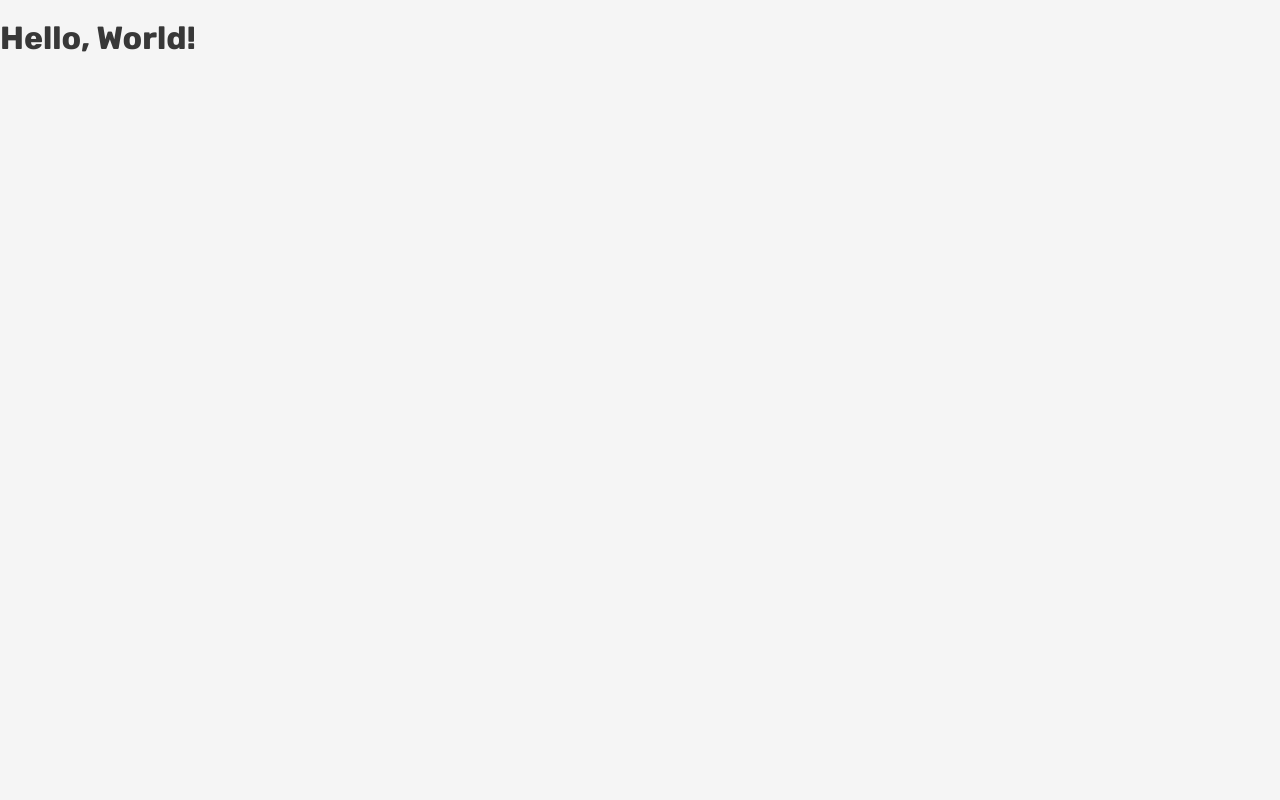
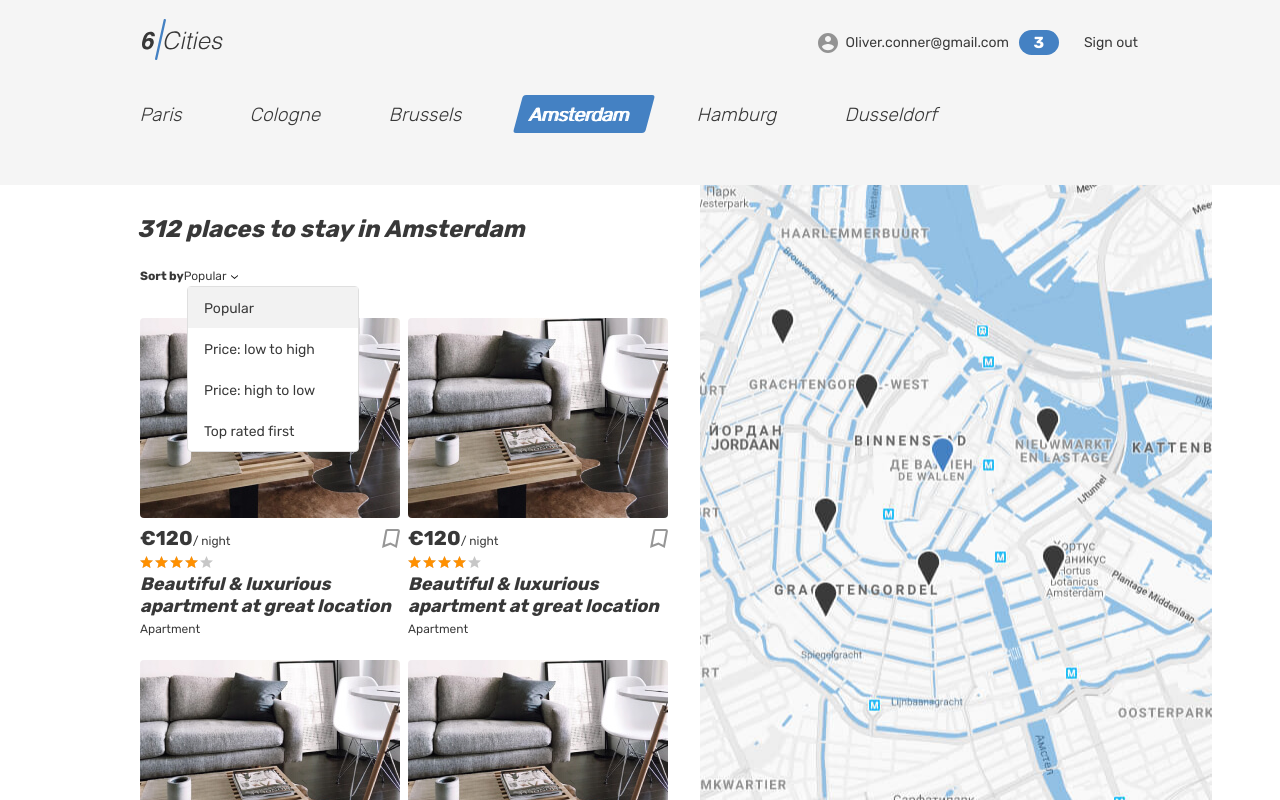
Before and after one commit to htmlacademy-react/2446367-six-cities-3, a React (Vite) app: page / in a window 1280 px wide. Built offline with nearby package versions, Linux system fonts and the light colour scheme.

Commit message:
created app component

```diff
--- /dev/null
+++ b/src/components/app/app.tsx
@@ -0,0 +1,7 @@
+import MainPage from '../../pages/main-page/main-page';
+
+export function App(): JSX.Element {
+  return (
+    < MainPage />
+  );
+}
--- a/src/index.tsx
+++ b/src/index.tsx
@@ -1,5 +1,6 @@
 import React from 'react';
 import ReactDOM from 'react-dom/client';
+import { App } from './components/app/app';
 
 const root = ReactDOM.createRoot(
   document.getElementById('root') as HTMLElement
@@ -7,6 +8,6 @@
 
 root.render(
   <React.StrictMode>
-    <h1>Hello, World!</h1>
+    < App />
   </React.StrictMode>
 );
```
